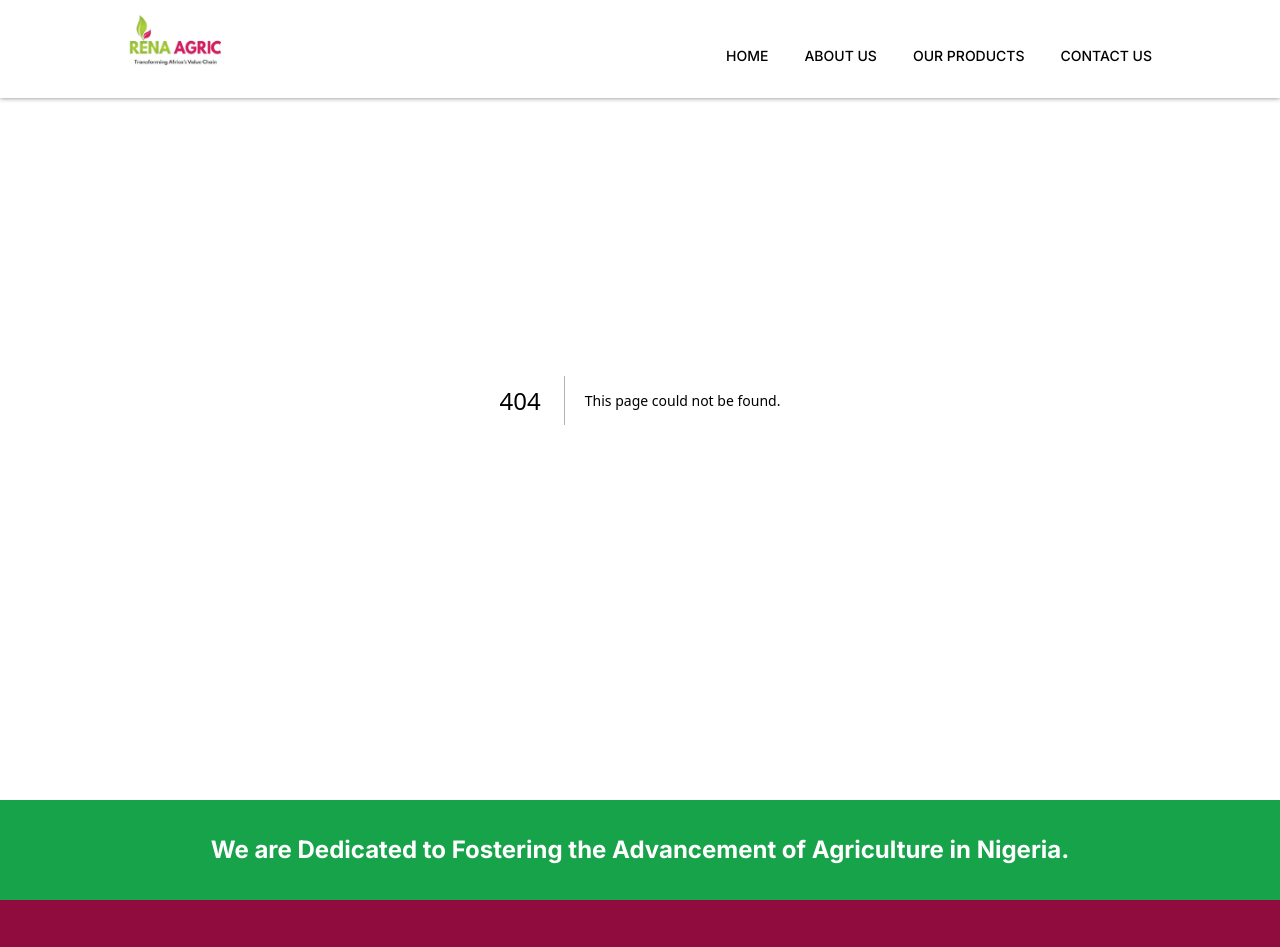
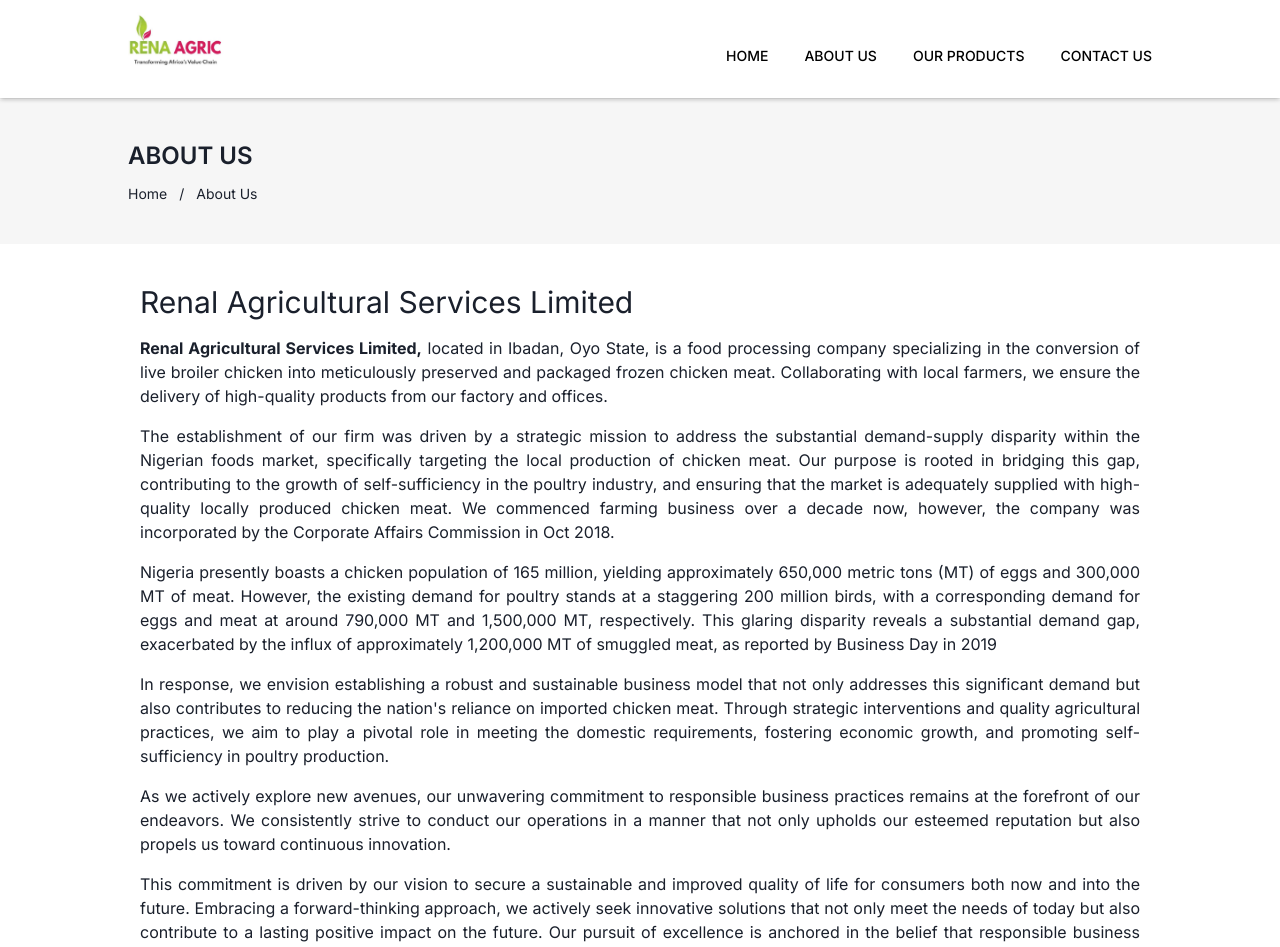
Before and after one commit to YhinkaDevOps/Rena-agriccultural-Services, a Next.js app: page /about-us in a window 1280 px wide. Before the commit this address had no page. Shown: the top 947 px of the page. Built offline with nearby package versions, Linux system fonts and the light colour scheme.

Commit message:
ft: about section

```diff
--- /dev/null
+++ b/src/app/about-us/page.js
@@ -0,0 +1,86 @@
+import React from "react";
+import Link from "next/link";
+
+const About = () => {
+  return (
+    <div className="min-h-svh pt-[100px]">
+      <div className="bg-[#f6f6f6] py-5 md:py-10 md:px-[20px] lg:px-[50px] xl:px-[120px] flex flex-col gap-3 ">
+        <h6 className="text-2xl font-semibold px-2">ABOUT US</h6>
+        <span className="flex gap-x-3 text-sm items-center px-2">
+          <Link className="hover:text-[#900C3F]" href="/">
+            Home
+          </Link>
+          /<span>About Us</span>
+        </span>
+      </div>
+
+      <div className=" px-4 md:px-0 mx-auto max-w-[1000px] py-10 flex flex-col gap-4">
+        <h6 className="text-3xl">Renal Agricultural Services Limited</h6>
+        <p className="text-justify">
+          <span className="font-bold">
+            Renal Agricultural Services Limited,
+          </span>{" "}
+          located in Ibadan, Oyo State, is a food processing company
+          specializing in the conversion of live broiler chicken into
+          meticulously preserved and packaged frozen chicken meat. Collaborating
+          with local farmers, we ensure the delivery of high-quality products
+          from our factory and offices.
+        </p>
+
+        <p className="text-justify">
+          The establishment of our firm was driven by a strategic mission to
+          address the substantial demand-supply disparity within the Nigerian
+          foods market, specifically targeting the local production of chicken
+          meat. Our purpose is rooted in bridging this gap, contributing to the
+          growth of self-sufficiency in the poultry industry, and ensuring that
+          the market is adequately supplied with high-quality locally produced
+          chicken meat. We commenced farming business over a decade now,
+          however, the company was incorporated by the Corporate Affairs
+          Commission in Oct 2018.
+        </p>
+
+        <p className="text-justify">
+          Nigeria presently boasts a chicken population of 165 million, yielding
+          approximately 650,000 metric tons (MT) of eggs and 300,000 MT of meat.
+          However, the existing demand for poultry stands at a staggering 200
+          million birds, with a corresponding demand for eggs and meat at around
+          790,000 MT and 1,500,000 MT, respectively. This glaring disparity
+          reveals a substantial demand gap, exacerbated by the influx of
+          approximately 1,200,000 MT of smuggled meat, as reported by Business
+          Day in 2019
+        </p>
+
+        <p className="text-justify">
+          In response, we envision establishing a robust and sustainable
+          business model that not only addresses this significant demand but
+          also contributes to reducing the nation's reliance on imported chicken
+          meat. Through strategic interventions and quality agricultural
+          practices, we aim to play a pivotal role in meeting the domestic
+          requirements, fostering economic growth, and promoting
+          self-sufficiency in poultry production.
+        </p>
+
+        <p className="text-justify">
+          As we actively explore new avenues, our unwavering commitment to
+          responsible business practices remains at the forefront of our
+          endeavors. We consistently strive to conduct our operations in a
+          manner that not only upholds our esteemed reputation but also propels
+          us toward continuous innovation.
+        </p>
+
+        <p className="text-justify">
+          This commitment is driven by our vision to secure a sustainable and
+          improved quality of life for consumers both now and into the future.
+          Embracing a forward-thinking approach, we actively seek innovative
+          solutions that not only meet the needs of today but also contribute to
+          a lasting positive impact on the future. Our pursuit of excellence is
+          anchored in the belief that responsible business practices and a
+          dedication to innovation are pivotal in shaping a better tomorrow for
+          all.
+        </p>
+      </div>
+    </div>
+  );
+};
+
+export default About;
--- a/src/components/Footer.jsx
+++ b/src/components/Footer.jsx
@@ -51,11 +51,6 @@
               Privacy policy
             </button>
           </Link>
-          <Link href="/terminal">
-            <button className="hover:opacity-70 text-sm flex items-center flex-shrink-0 hover:underline">
-              Find a Terminal
-            </button>
-          </Link>
         </div>
 
         {/* Social Links */}
--- a/src/components/Latest.jsx
+++ b/src/components/Latest.jsx
@@ -26,7 +26,7 @@
             <span className="inline-block text-[#ee1c25] text-sm text-right  ">
               <Link
                 className="underline hover:no-underline hover:text-red-300"
-                href="/"
+                href="/about-us"
               >
                 Read More
               </Link>
--- a/src/components/Navbar.jsx
+++ b/src/components/Navbar.jsx
@@ -38,7 +38,7 @@
                 </Link>
               </li>
               <li className="text-black font-medium text-sm hover:text-[#900C3F]">
-                <Link href="#">ABOUT US</Link>
+                <Link href="/about-us">ABOUT US</Link>
               </li>
               <li className="text-black font-medium text-sm hover:text-[#900C3F]">
                 <Link href="/terminals">OUR PRODUCTS</Link>
--- a/src/components/Pagenote.jsx
+++ b/src/components/Pagenote.jsx
@@ -3,7 +3,7 @@
 const Pagenote = () => {
   return (
     <div className="min-h-[100px] font-bold bg-green-600 text-center text-white flex items-center justify-center">
-      <h6 className='text-2xl'>
+      <h6 className='md:text-2xl'>
         We are Dedicated to Fostering the Advancement of Agriculture in Nigeria.
       </h6>
     </div>
--- a/src/components/Services.jsx
+++ b/src/components/Services.jsx
@@ -10,7 +10,7 @@
           WELCOME TO RENA AGRICULTURAL SERVICES
         </h6>
         <p className="text-center lg:mx-[200px] mb-10">
-          Situated in Ibadan, Oyo State, Rena Agric is a leading food processing
+          Situated in Ibadan, Oyo State, Rena Agricultural Services is a leading food processing
           company specializing in the transformation of live broiler chicken
           into premium frozen chicken meat. Within our state-of-the-art factory
           and offices, we collaborate closely with multiple local live bird
```
Also changed, not shown: src/app/globals.css (line endings or trailing spaces).
